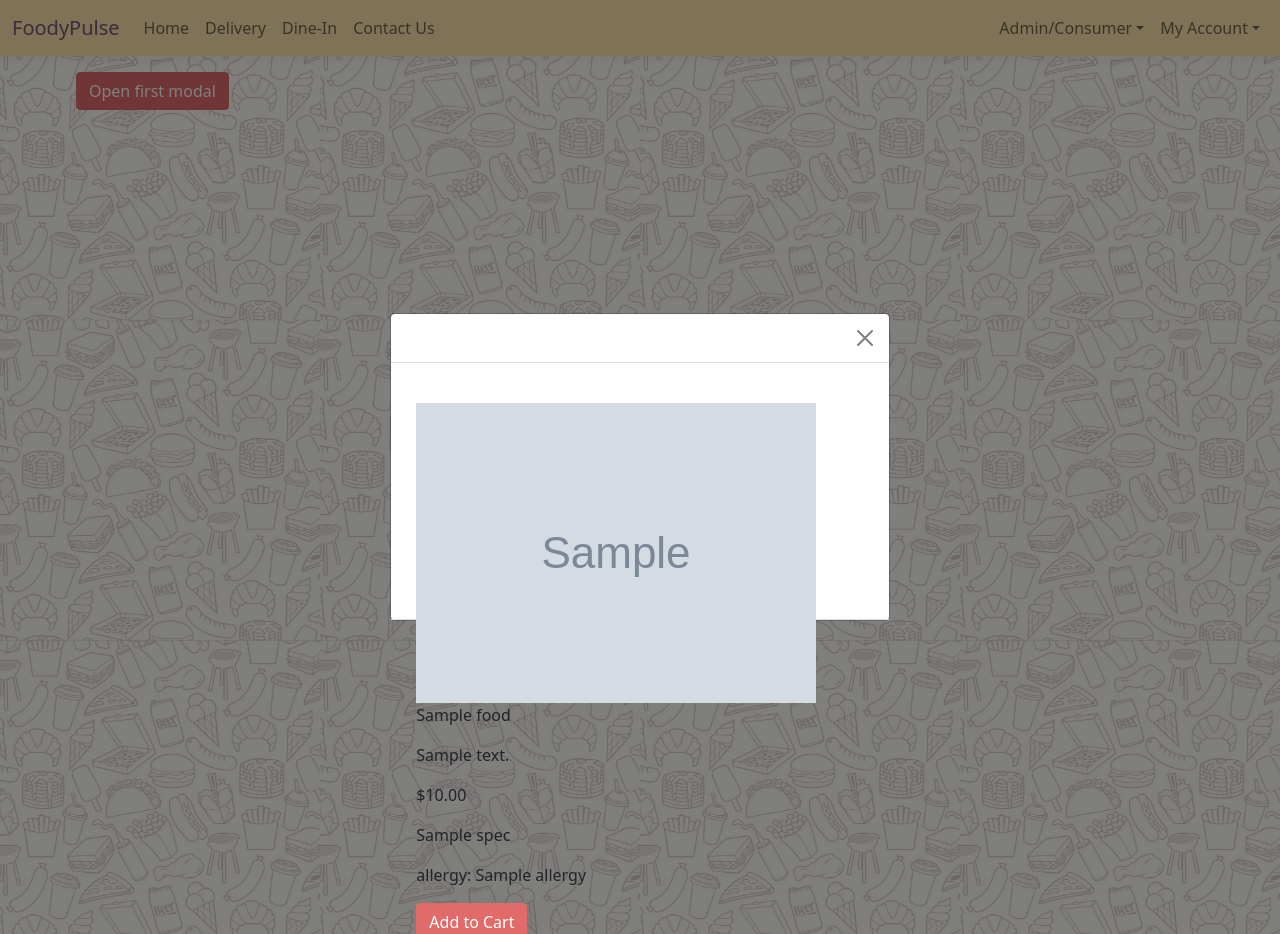
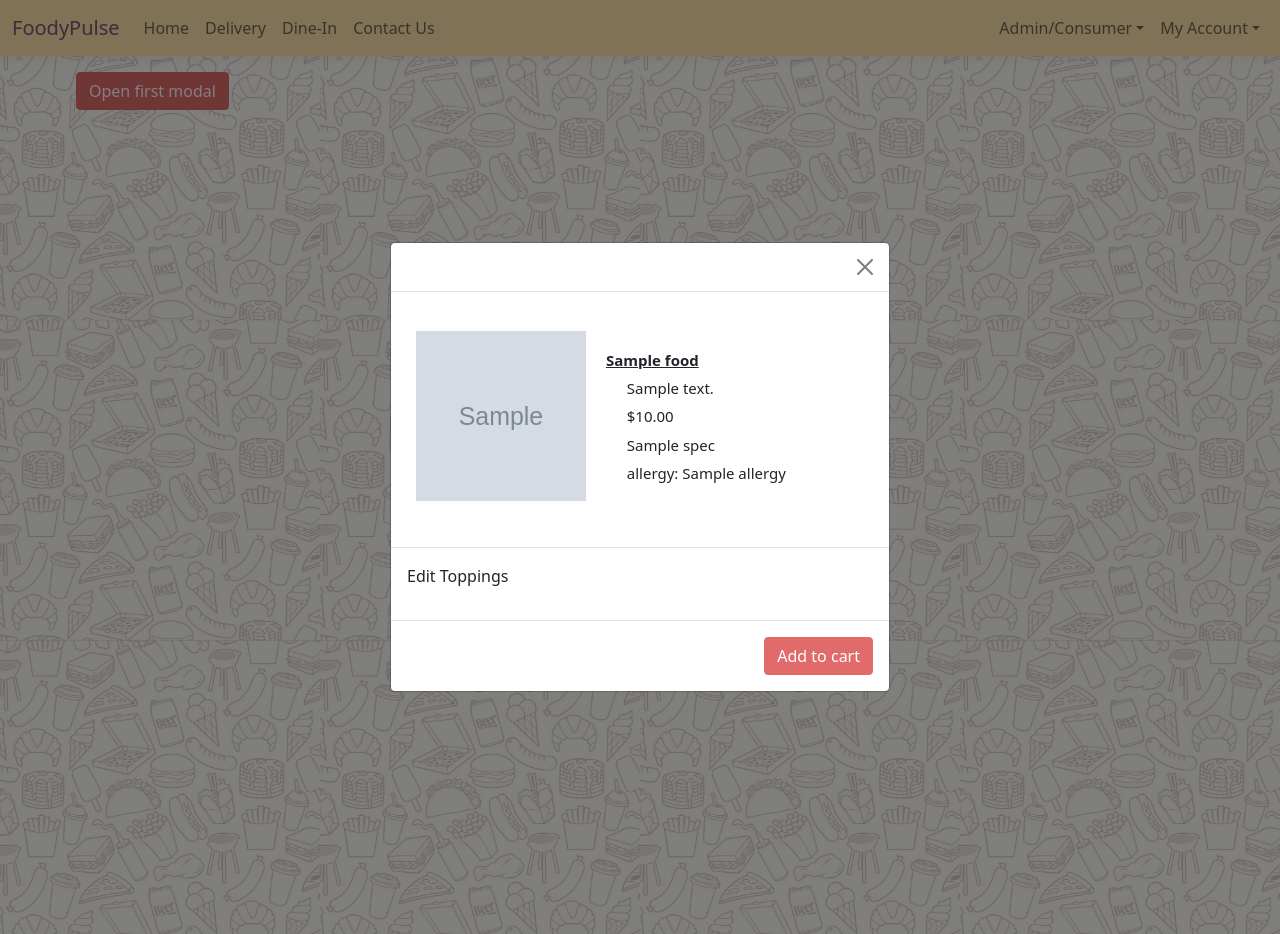
Before and after one commit to ashlilies/appdpj, a Flask app: template src/application/templates/consumer/deliveryFoodMenu.html in a window 1280 px wide, after a click on "Open first modal". Run offline with Flask 2, Linux system fonts and the light colour scheme; the template is opened without the code that fills it: most values are stand-ins (such as "Sample title", 1, 10 or a date in 2020); grey boxes marked "Sample" are stand-in pictures; some libraries are stand-ins or nearby versions.

Commit message:
Need help for my food modal pop up integration (tried to integrate as much as i could but still wasnt able to make it work). Need help for the WTFORMS as well (show respective toppings as a multiple checkbox field)

```diff
--- a/src/application/templates/consumer/deliveryFoodMenu.html
+++ b/src/application/templates/consumer/deliveryFoodMenu.html
@@ -48,7 +48,7 @@
     </style>
 {% endblock %}
 {% block content %}
-
+    {#    <div id="whole-homepage" class="d-flex flex-row">#}
     <div class="modal fade" id="exampleModalToggle" aria-hidden="true" aria-labelledby="exampleModalToggleLabel"
          tabindex="-1">
         <div class="modal-dialog modal-dialog-centered">
@@ -58,83 +58,34 @@
                 </div>
                 <div class="modal-header">
                     <div id="left-home-content">
-                        {% if count %}
                         {% for food in food_list %}
-                                <div class="clara">
-                                <div class="wrapper">
-                                <div class="product-img">
-                                    <img src="{{ url_for("static", filename=food.image) }}"/>
+                            <img src="{{ url_for("static", filename=food.image) }}" width=100 id="image"
+                                 alt="Food Image">
+                        {% endfor %}
                     </div>
-                                <div class="product-info">
-                                    <div class="product-text">
-                                        <p class="name">{{ food.name }}</p>
-                                        <p class="desc">{{ food.description }}</p>
-                                        <p class="price">${{ "%.2f" % food.price }}</p>
+                    <div id="foodDescription">
+                        <div id="foodName" class="text-nowrap bd-highlight" style="width: 8rem;">
+                            {% for food in food_list %}
+                                {{ food.name }}
+                            {% endfor %}
+                        </div>
+                        {#                    </div>#}
+                        {##}
+                        <div id="foodDescription">
+                            {#                    <div id="right-home-content" class="text-nowrap bd-highlight" style="width:4rem;">#}
+                            {% for food in food_list %}
+                                <p>{{ food.description }}</p>
+                                <p>${{ "%.2f"|format(food.price) }}</p>
                                 <p>{% for spec in food.specifications %}{{ spec }}</p>{% endfor %}
                                 <p>allergy: {{ food.allergy }}</p>
-                                    </div>
-                                    <div class="product-price-btn">
-                                        <a href="{{ url_for("cart_add", food_id=food.id) }}"
-                                           class="btn btn-primary">Add to Cart</a>
-                                    </div>
-                                </div>
                             {% endfor %}
-                        {% else %}
-                            <p>There are no food items in {{ restaurant.name }} yet :(</p>
-                        {% endif %}
-                        </div>
-
                         </div>
                     </div>
 
                 </div>
-            </div>
-        </div>
-    </div>
-                <a class="btn btn-primary" data-bs-toggle="modal" href="#exampleModalToggle" role="button">Open first
-                        modal</a>
-
-    {#    --------------------------------------------------------------------------------------#}
-    {#    <div id="whole-homepage" class="d-flex flex-row">#}
-    {#                <div class="modal fade" id="exampleModalToggle" aria-hidden="true"#}
-    {#                     aria-labelledby="exampleModalToggleLabel"#}
-    {#                     tabindex="-1">#}
-    {#                    <div class="modal-dialog modal-dialog-centered">#}
-    {#                        <div class="modal-content">#}
-    {#                            <div class="modal-header">#}
-    {#                                <button type="button" class="btn-close" data-bs-dismiss="modal"#}
-    {#                                        aria-label="Close"></button>#}
-    {#                            </div>#}
-    {#                            <div class="modal-header">#}
-    {#                                <div id="left-home-content">#}
-    {#                                    {% for food in food_list %}#}
-    {#                                        <img src="{{ url_for("static", filename=food.image) }}" width=100 id="image"#}
-    {#                                             alt="Food Image">#}
-    {#                                    {% endfor %}#}
-    {#                                </div>#}
-    {#                                <div id="foodDescription">#}
-    {#                                    <div id="foodName" class="text-nowrap bd-highlight" style="width: 8rem;">#}
-    {#                                        {% for food in food_list %}#}
-    {#                                            {{ food.name }}#}
-    {#                                        {% endfor %}#}
-    {#                                    </div>#}
-    {#                    </div>#}
-    {##}
-    {#                                    <div id="foodDescription">#}
-    {#                    <div id="right-home-content" class="text-nowrap bd-highlight" style="width:4rem;">#}
-    {#                                        {% for food in food_list %}#}
-    {#                                            <p>{{ food.description }}</p>#}
-    {#                                            <p>${{ "%.2f"|format(food.price) }}</p>#}
-    {#                                            <p>{% for spec in food.specifications %}{{ spec }}</p>{% endfor %}#}
-    {#                                            <p>allergy: {{ food.allergy }}</p>#}
-    {#                                        {% endfor %}#}
-    {#                                    </div>#}
-    {#                                </div>#}
-    {##}
-    {#                            </div>#}
-    {#                            <div class="modal-body">#}
-    {#                                <form method="POST" action="">#}
-    {#                                    <p>Edit Toppings</p>#}
+                <div class="modal-body">
+                    <form method="POST" action="">
+                        <p>Edit Toppings</p>
                         {#                        {% for food in food_list %}#}
                         {#                            {% for topping in food.toppings %}#}
                         {#                                <div class="mb-3 form-check">#}
@@ -144,7 +95,7 @@
                         {#                                </div>#}
                         {#                            {% endfor %}#}
                         {#                        {% endfor %}#}
-    {##}
+
 {#                        <p>#}
 {#                            {{ form.roles.label }}<br>#}
 {#                            {{ form.roles(size=32) }}<br>#}
@@ -157,48 +108,43 @@
 {#                                                                              type="text"#}
 {#                                                                              placeholder="Got other request?"#}
 {#                                                                              id="otherRequest">#}
-    {#                                </form>#}
-    {##}
-    {##}
-    {#                            </div>#}
-    {#                            <div class="modal-footer">#}
-    {#                                <button class="btn btn-primary" data-bs-target="#exampleModalToggle2"#}
-    {#                                        data-bs-toggle="modal"#}
-    {#                                        data-bs-dismiss="modal">Add to cart#}
-    {#                                </button>#}
-    {#                            </div>#}
-    {#                        </div>#}
-    {#                    </div>#}
-    {#                </div>#}
-    {#                <div class="modal fade" id="exampleModalToggle2" aria-hidden="true"#}
-    {#                     aria-labelledby="exampleModalToggleLabel2"#}
-    {#                     tabindex="-1">#}
-    {#                    <div class="modal-dialog modal-dialog-centered">#}
-    {#                        <div class="modal-content">#}
-    {#                            <div class="modal-header">#}
-    {#                                <h5 class="modal-title" id="exampleModalToggleLabel2">Modal 2</h5>#}
-    {#                                <button type="button" class="btn-close" data-bs-dismiss="modal"#}
-    {#                                        aria-label="Close"></button>#}
-    {#                            </div>#}
-    {#                            <div class="modal-body">#}
-    {#                                Hide this modal and show the first with the button below.#}
-    {#                            </div>#}
-    {#                            <div class="modal-footer">#}
-    {#                                <button class="btn btn-primary" data-bs-target="#exampleModalToggle"#}
-    {#                                        data-bs-toggle="modal"#}
-    {#                                        data-bs-dismiss="modal">Back to first#}
-    {#                                </button>#}
-    {#                            </div>#}
-    {#                        </div>#}
-    {#                    </div>#}
-    {#                </div>#}
-    {#                <a class="btn btn-primary" data-bs-toggle="modal" href="#exampleModalToggle" role="button">Open first#}
-    {#                    modal</a>#}
+                    </form>
+
+
+                </div>
+                <div class="modal-footer">
+                    <button class="btn btn-primary" data-bs-target="#exampleModalToggle2" data-bs-toggle="modal"
+                            data-bs-dismiss="modal">Add to cart
+                    </button>
+                </div>
+            </div>
+        </div>
+    </div>
+    <div class="modal fade" id="exampleModalToggle2" aria-hidden="true" aria-labelledby="exampleModalToggleLabel2"
+         tabindex="-1">
+        <div class="modal-dialog modal-dialog-centered">
+            <div class="modal-content">
+                <div class="modal-header">
+                    <h5 class="modal-title" id="exampleModalToggleLabel2">Modal 2</h5>
+                    <button type="button" class="btn-close" data-bs-dismiss="modal" aria-label="Close"></button>
+                </div>
+                <div class="modal-body">
+                    Hide this modal and show the first with the button below.
+                </div>
+                <div class="modal-footer">
+                    <button class="btn btn-primary" data-bs-target="#exampleModalToggle" data-bs-toggle="modal"
+                            data-bs-dismiss="modal">Back to first
+                    </button>
+                </div>
+            </div>
+        </div>
+    </div>
+    <a class="btn btn-primary" data-bs-toggle="modal" href="#exampleModalToggle" role="button">Open first modal</a>
     {#    </div>#}
-    {##}
-    {#                <script>#}
-    {##}
-    {#                </script>#}
-    {##}
-    {##}
+
+    <script>
+
+    </script>
+
+
 {% endblock %}
```
Lines whose indentation alone changed are shown as unchanged.
